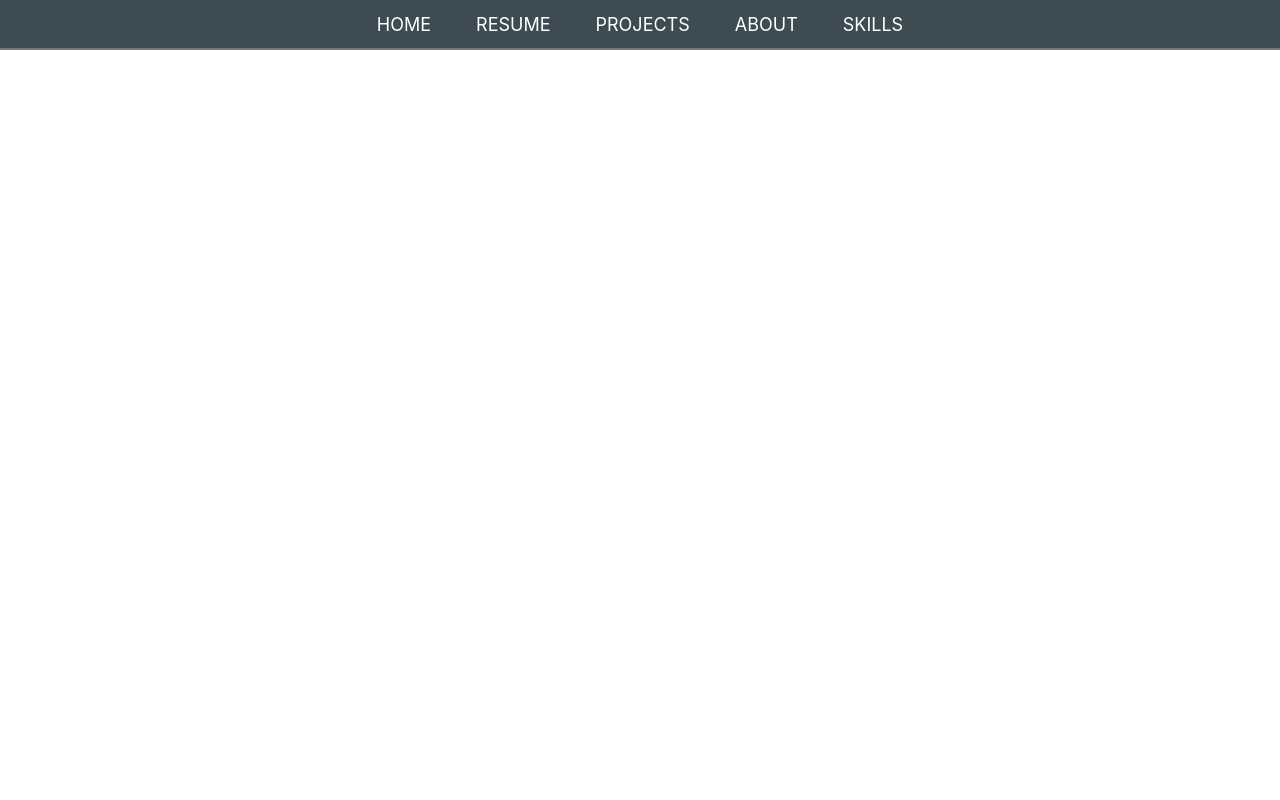
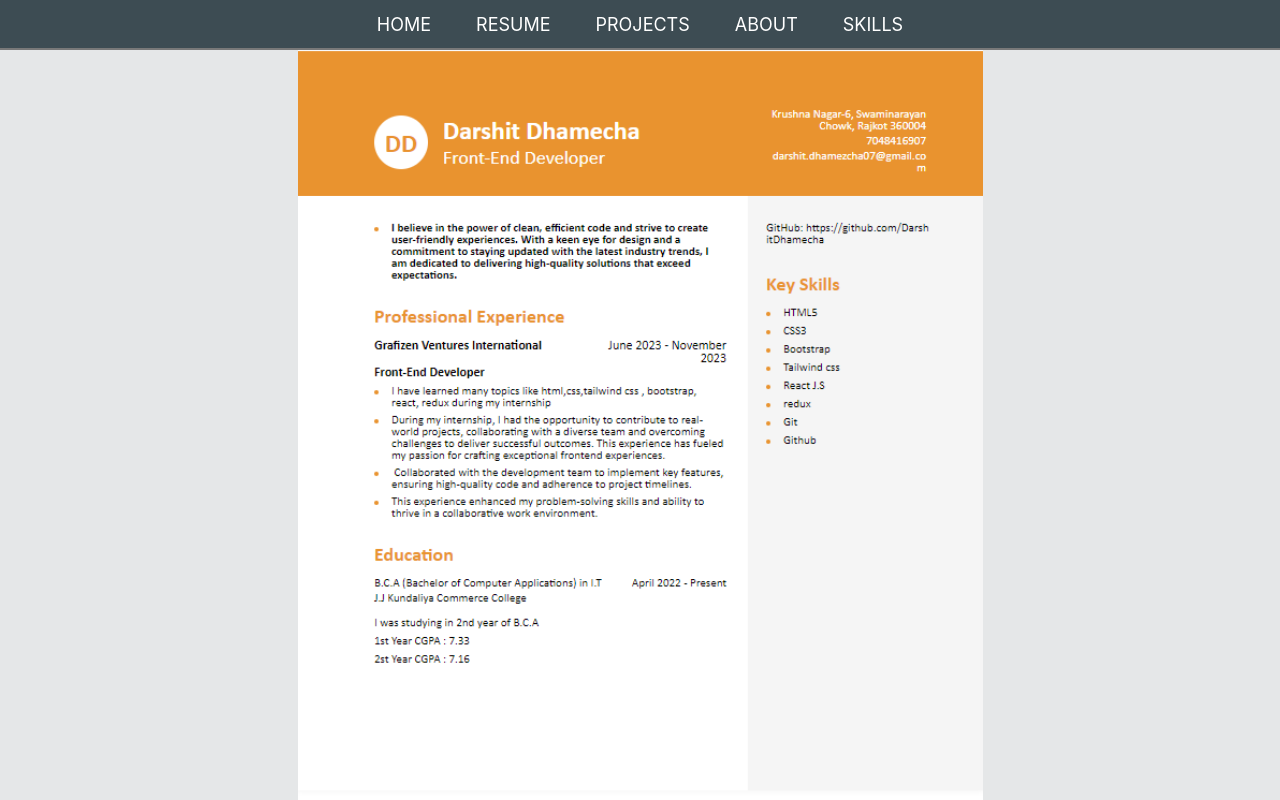
Before and after one commit to DarshitDhamecha/Portfolio, a React (Create React App) app: page /resume in a window 1280 px wide. Built offline with nearby package versions, Linux system fonts and the light colour scheme; a web font is replaced by a local one.

Commit message:
Add resume page

```diff
--- a/src/App.css
+++ b/src/App.css
@@ -30,3 +30,7 @@ li{
 .headding-fonts {
   font-family: "Tektur", sans-serif;
 }
+
+.my-height{
+  height: calc(100vh - 50px);
+}
--- a/src/App.js
+++ b/src/App.js
@@ -5,6 +5,7 @@ import Hero from './pages/Hero';
 import { BrowserRouter, Route, Routes } from 'react-router-dom';
 import Skills from './pages/Skills';
 import About from './pages/About';
+import Resume from './pages/Resume';
 
 function App() {
   return (
@@ -14,6 +15,7 @@ function App() {
         <Route path='/' element={<Hero />} />
         <Route path='/skills' element={<Skills />} />
         <Route path='/about' element={<About />} />
+        <Route path='/resume' element={<Resume />} />
       </Routes>
     </>
   );
--- /dev/null
+++ b/src/assets/resume.css
@@ -0,0 +1,12 @@
+.my-resume {
+    background-image: url("/public/images/resume.png");
+    height: calc(100vh - 50px);
+    width: 100%;
+    background-size: contain;
+    background-repeat: no-repeat;
+    background-position: center;
+}
+
+.resume-back {
+    background-color: rgba(170, 176, 180, 0.3);
+}
--- a/src/components/Header.jsx
+++ b/src/components/Header.jsx
@@ -8,7 +8,7 @@ export default function Header() {
     <>
       <div className='bg-[#3d4c53] sticky top-0 z-50 h-[50px] border-b-2 border-[#797979] w-100 flex text-[#fff] items-center responsive'>
         <Link to='/' className='header-eff'>HOME</Link>
-        <Link to='#' className='header-eff'>RESUME</Link>
+        <Link to='/resume' className='header-eff'>RESUME</Link>
         <Link to='#' className='header-eff'>PROJECTS</Link>
         <Link to='/about' className='header-eff'>ABOUT</Link>
         <Link to='/skills' className='header-eff'>SKILLS</Link>
--- /dev/null
+++ b/src/pages/Resume.jsx
@@ -0,0 +1,15 @@
+import React from 'react'
+import "../../src/assets/resume.css"
+
+export default function Resume() {
+    return (
+        <>
+            {/* <img src="/images/resume.png" className='my-height w-100 object-cover' alt="" /> */}
+            <div className='resume-back px-2'>
+                <div className='my-resume'>
+
+                </div>
+            </div>
+        </>
+    )
+}
```
Also changed, not shown: public/images/resume.png (added).
